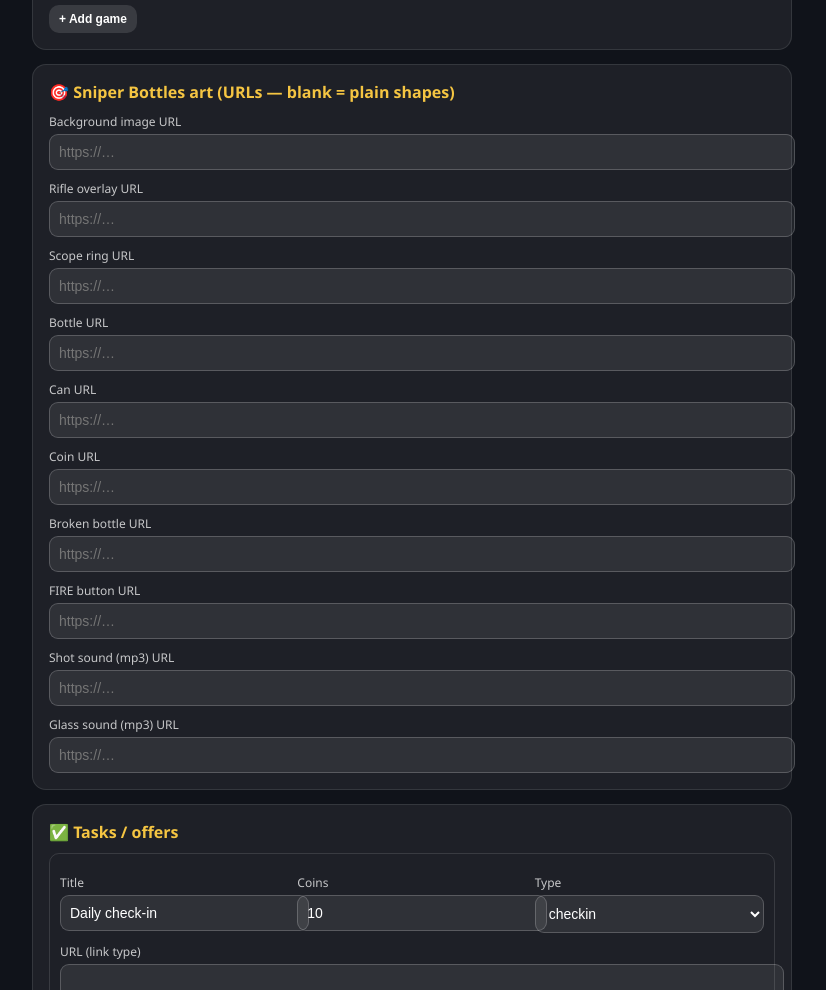
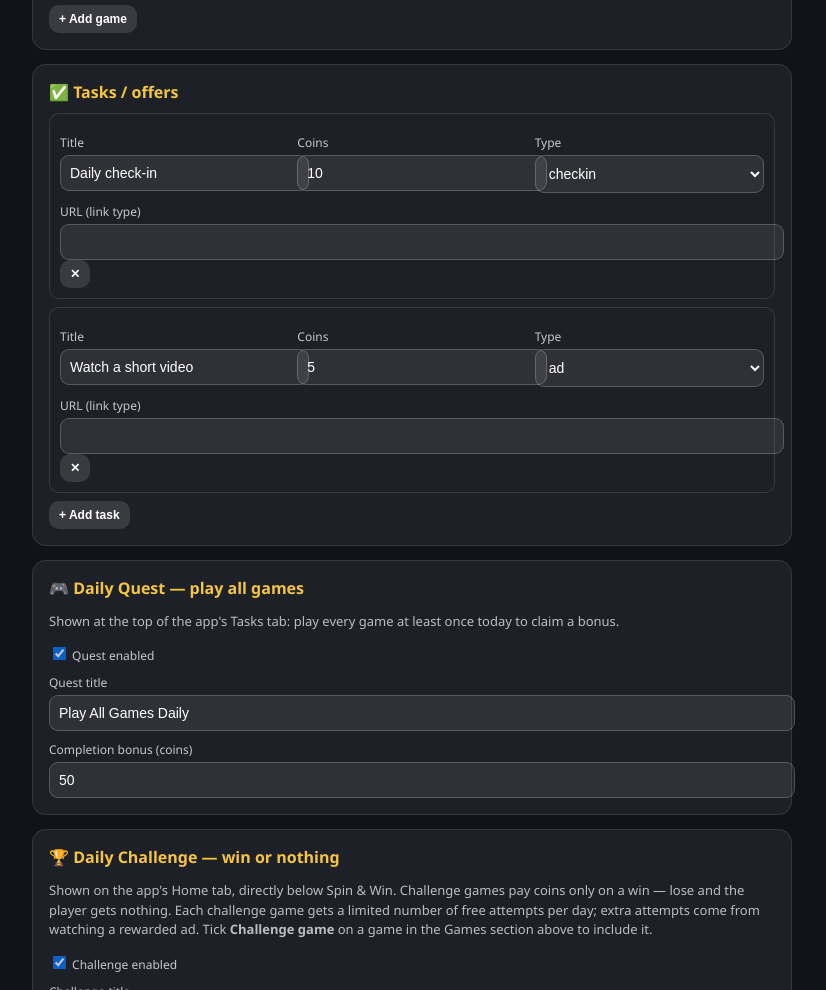
Before and after one commit to paisajeeto/paisajeeto, a plain HTML site: page admin.html in a window 1280 px wide. Shown: the part 8113-9103 px from the top of the page, without its empty margins (228-1054 px from the left). Drawn offline with Linux system fonts and the light colour scheme.

Commit message:
Add files via upload

```diff
--- a/admin.html
+++ b/admin.html
@@ -67,10 +67,6 @@
     <p class="muted">Built-in types: sniper, hammer, snakes, dart. To add a partner/web game use type <b>url</b> and paste its link — it appears in the app instantly.</p>
     <div id="gameList"></div>
     <button class="btn ghost small" id="addGame">+ Add game</button>
-  </div>
-
-  <div class="card"><h2>🎯 Sniper Bottles art (URLs — blank = plain shapes)</h2>
-    <div id="assetFields"></div>
   </div>
 
   <div class="card"><h2>✅ Tasks / offers</h2>
@@ -206,7 +202,7 @@ function fill(c){
   $("f_chalFree").value = CFG.challenge.freePerDay ?? 1;
   CFG.jobs = CFG.jobs || [];
   $("f_jobsFeedUrl").value = CFG.jobsFeedUrl || "";
-  renderSegs(); renderGames(); renderAssets(); renderTasks(); renderPays(); renderJobs();
+  renderSegs(); renderGames(); renderTasks(); renderPays(); renderJobs();
   $("f_payoutFormUrl").value = CFG.payoutFormUrl || ""; $("f_whatsapp").value = CFG.supportWhatsapp || ""; $("f_supportEmail").value = CFG.supportEmail || "";
   CFG.firebase = CFG.firebase || {enabled:false, apiKey:"", authDomain:"", projectId:"", appId:""};
   $("f_fbEnabled").checked = CFG.firebase.enabled === true;
@@ -270,17 +266,6 @@ function renderGames(){
   });
 }
 $("addGame").addEventListener("click", () => { CFG.games.push({id:"", title:"New Game", icon:"🎮", type:"url", url:"", rewardPerHit:20, playsPerDay:3, coinsPerPoint:1, maxCoinsPerPlay:50, dailyCap:200, enabled:true}); renderGames(); });
-
-const ASSET_LABELS = { bg:"Background image", rifle:"Rifle overlay", scope:"Scope ring", bottle:"Bottle", can:"Can", coin:"Coin", broken:"Broken bottle", fire:"FIRE button", shotSound:"Shot sound (mp3)", glassSound:"Glass sound (mp3)" };
-function renderAssets(){
-  const w = $("assetFields"); w.innerHTML = "";
-  Object.keys(ASSET_LABELS).forEach(k => {
-    const l = document.createElement("label"); l.textContent = ASSET_LABELS[k] + " URL";
-    const inp = document.createElement("input"); inp.type = "text"; inp.value = (CFG.sniperAssets || {})[k] || ""; inp.placeholder = "https://…";
-    inp.addEventListener("input", () => { CFG.sniperAssets[k] = inp.value; });
-    w.appendChild(l); w.appendChild(inp);
-  });
-}
 
 function renderTasks(){
   const w = $("taskList"); w.innerHTML = "";
```
